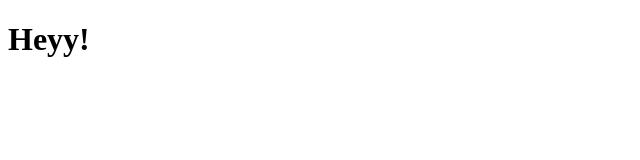
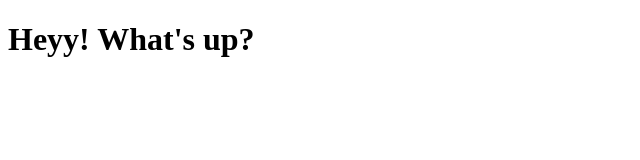
Before and after one commit to Ahmed3388/html-css-js, a plain HTML site: page site/index.html in a window 1280 px wide. Shown: the whole page, without its empty margins (0-640 px from the left). Drawn offline with Linux system fonts and the light colour scheme.

Commit message:
lil change to my lil page

```diff
--- a/site/index.html
+++ b/site/index.html
@@ -4,6 +4,6 @@
 	<title>Hello Ahmed!</title>
 </head>
 <body>
-<h1>Heyy!</h1>
+<h1>Heyy! What's up?</h1>
 </body>
 </html>
```
